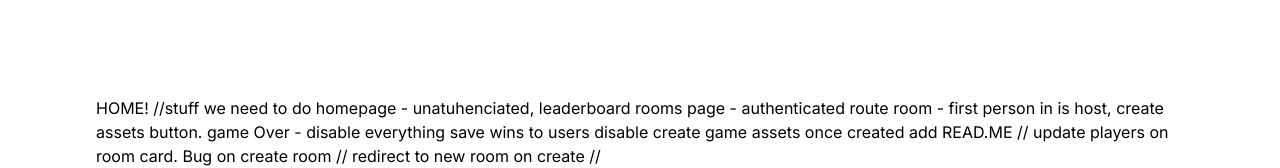
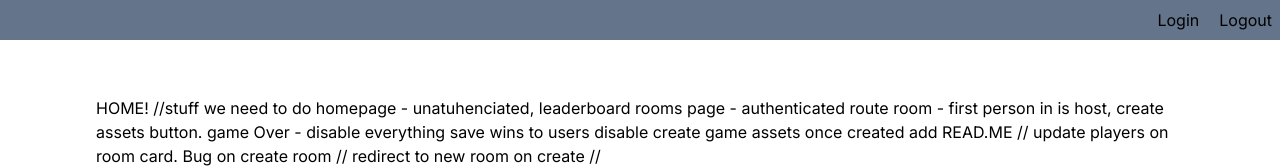
Before and after one commit to bhwong11/exploding-kittens, a Next.js app in the folder exploding-kittens-frontend/: page / in a window 1280 px wide. Shown: the top 168 px of the page. Built offline with nearby package versions, Linux system fonts and the light colour scheme; no server answers.

Commit message:
setting up navbar

```diff
--- a/exploding-kittens-frontend/src/app/(components)/navbar.tsx
+++ b/exploding-kittens-frontend/src/app/(components)/navbar.tsx
@@ -1,5 +1,28 @@
-export const Navbar = ()=>{
-  <>
-    NAVBAR
-  </>
+'use client'
+import { usePlayerContext } from '@/context/players'
+
+export const Navbar = () => {
+  const { currentPlayer } = usePlayerContext() || {}
+
+  return (
+    <nav className="fixed w-full h-10 flex justify-between bg-slate-500 p-2">
+      <div className="img-container">
+        <img /> {/* Icon for site? */}
+      </div>
+      <div className="flex justify-end gap-5">
+        <a
+          href=""
+          className=""
+        >
+          {currentPlayer?.username || 'Login'}
+        </a>
+        <a
+          href=""
+          className=""
+        >
+          Logout
+        </a>
+      </div>
+    </nav>
+  )
 }
--- a/exploding-kittens-frontend/src/app/layout.tsx
+++ b/exploding-kittens-frontend/src/app/layout.tsx
@@ -2,6 +2,7 @@ import type { Metadata } from 'next'
 import { Inter } from 'next/font/google'
 import './globals.css'
 import Providers from '@/app/providers'
+import { Navbar } from '@/app/(components)/navbar'
 
 const inter = Inter({ subsets: ['latin'] })
 
@@ -19,6 +20,7 @@ export default function RootLayout({
     <html lang="en">
       <body className={inter.className}>
         <Providers>
+          <Navbar />
           {children}
         </Providers>
       </body>
```
